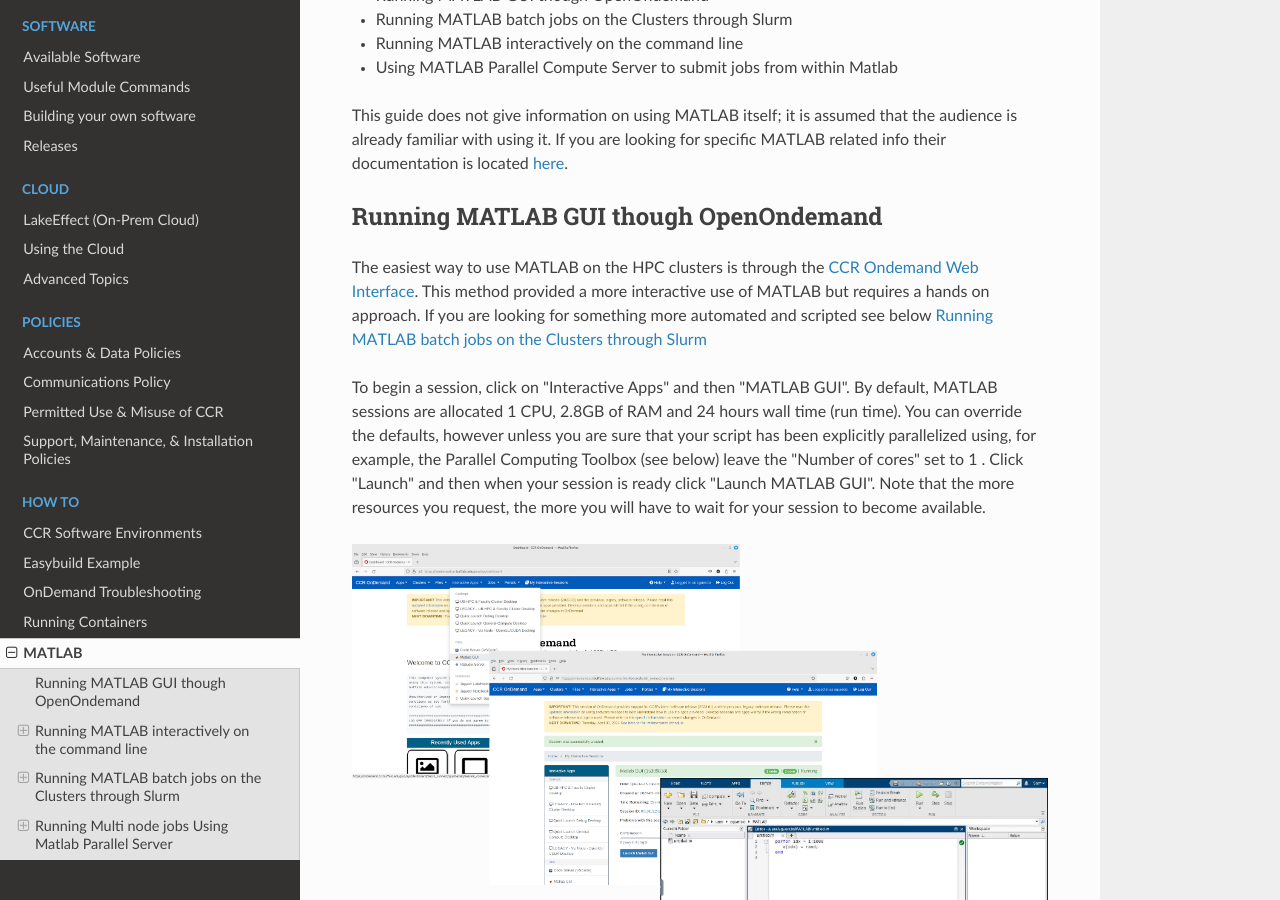
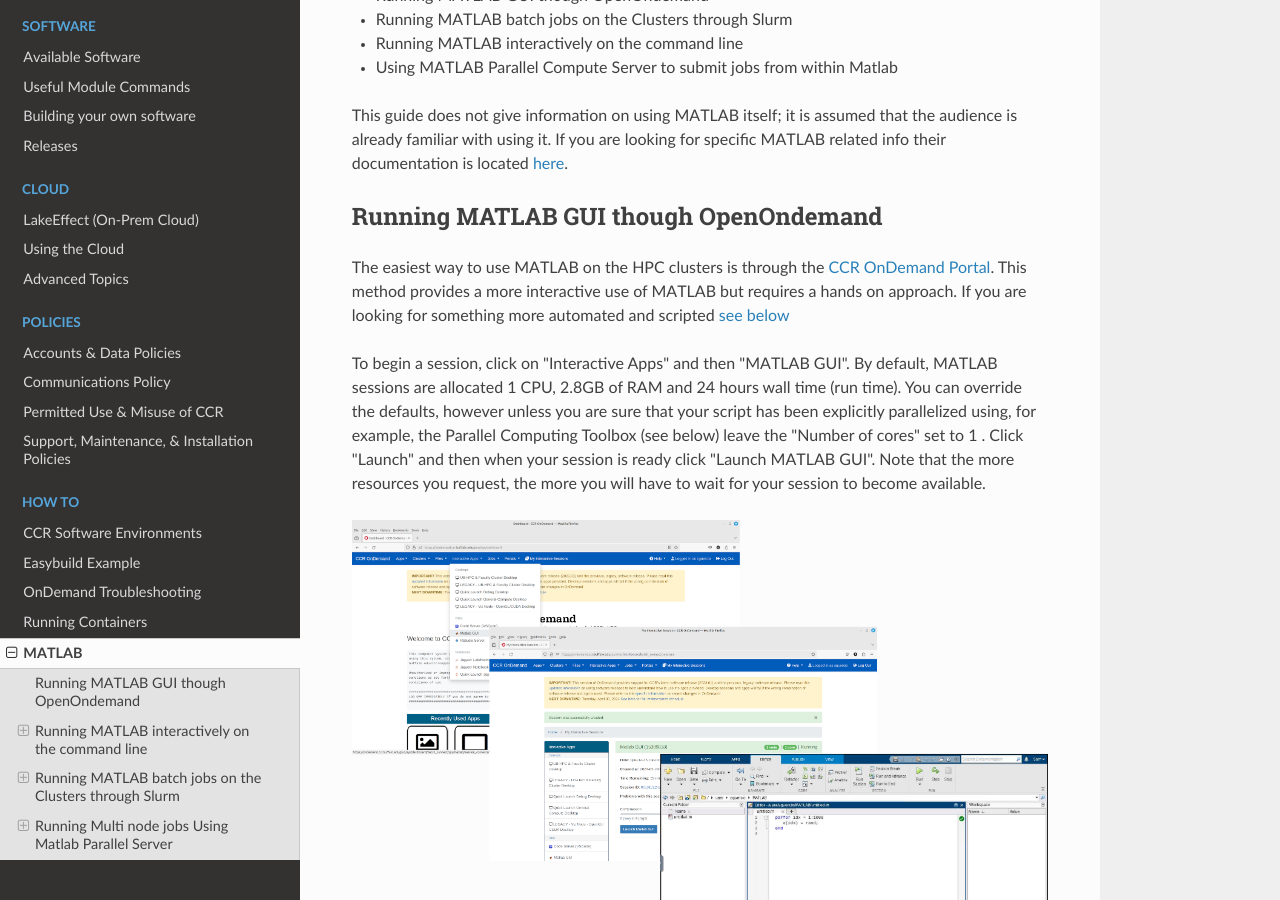
Before and after one commit to ubccr/ccrdocs, an MkDocs documentation site: the page built from pages/howto/matlab.md, in a window 1280 px wide and 900 px high, scrolled down 344 px. Built offline with MkDocs 1.6.1, drawn with Linux system fonts in a browser that asks for light colours; nearby versions of some CDN libraries.

Commit message:
Update pages/howto/matlab.md
Co-authored-by: Dori Sajdak <djm29@buffalo.edu>

```diff
--- a/pages/howto/matlab.md
+++ b/pages/howto/matlab.md
@@ -14,7 +14,7 @@ This guide does not give information on using MATLAB itself; it is assumed that
 
 ## Running MATLAB GUI though OpenOndemand
 
-The easiest way to use MATLAB on the HPC clusters is through the [CCR Ondemand Web Interface](../portals/ood.md). This method provided a more interactive use of MATLAB but requires a hands on approach. If you are looking for something more automated and scripted see below [Running MATLAB batch jobs on the Clusters through Slurm](#running-matlab-batch-jobs-on-the-clusters-through-slurm)
+The easiest way to use MATLAB on the HPC clusters is through the [CCR OnDemand Portal](../portals/ood.md). This method provides a more interactive use of MATLAB but requires a hands on approach. If you are looking for something more automated and scripted [see below](#running-matlab-batch-jobs-on-the-clusters-through-slurm)
 
 To begin a session, click on "Interactive Apps" and then "MATLAB GUI". By default, MATLAB sessions are allocated 1 CPU, 2.8GB of RAM and 24 hours wall time (run time). You can override the defaults, however unless you are sure that your script has been explicitly parallelized using, for example, the Parallel Computing Toolbox (see below) leave the "Number of cores" set to 1 . Click "Launch" and then when your session is ready click "Launch MATLAB GUI". Note that the more resources you request, the more you will have to wait for your session to become available.
 
```
